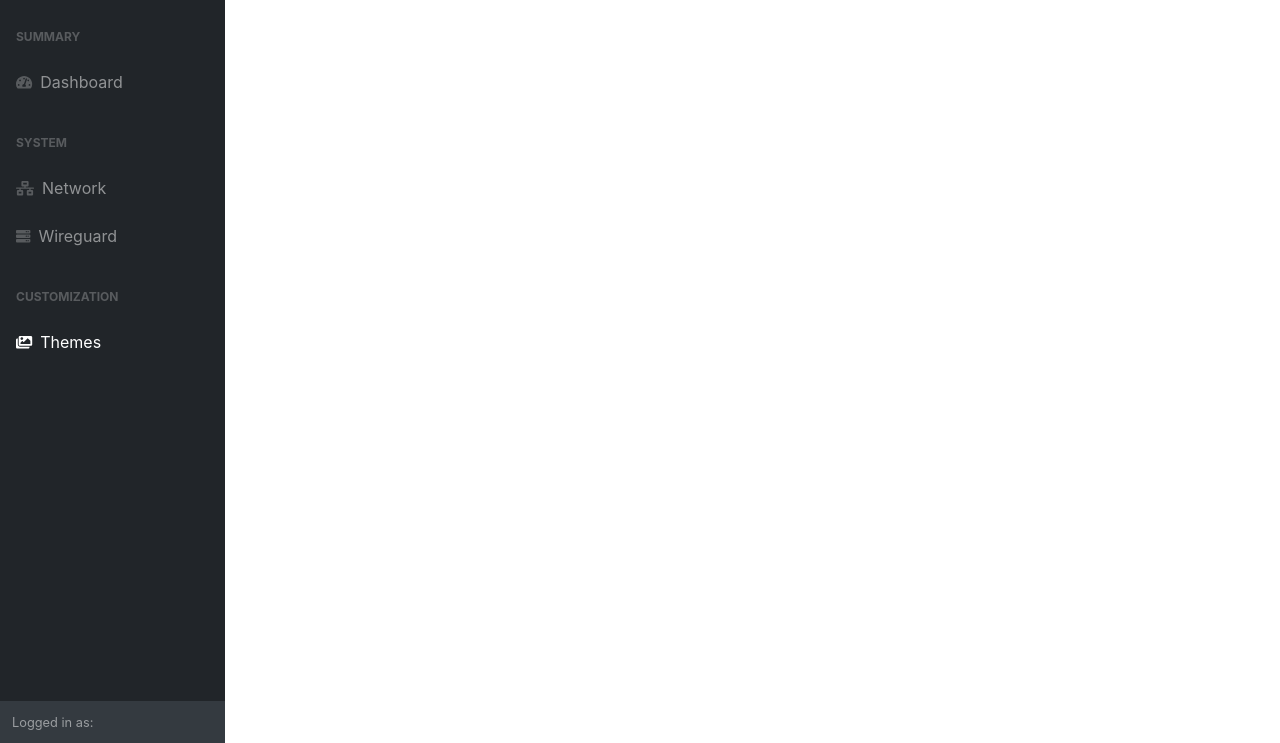
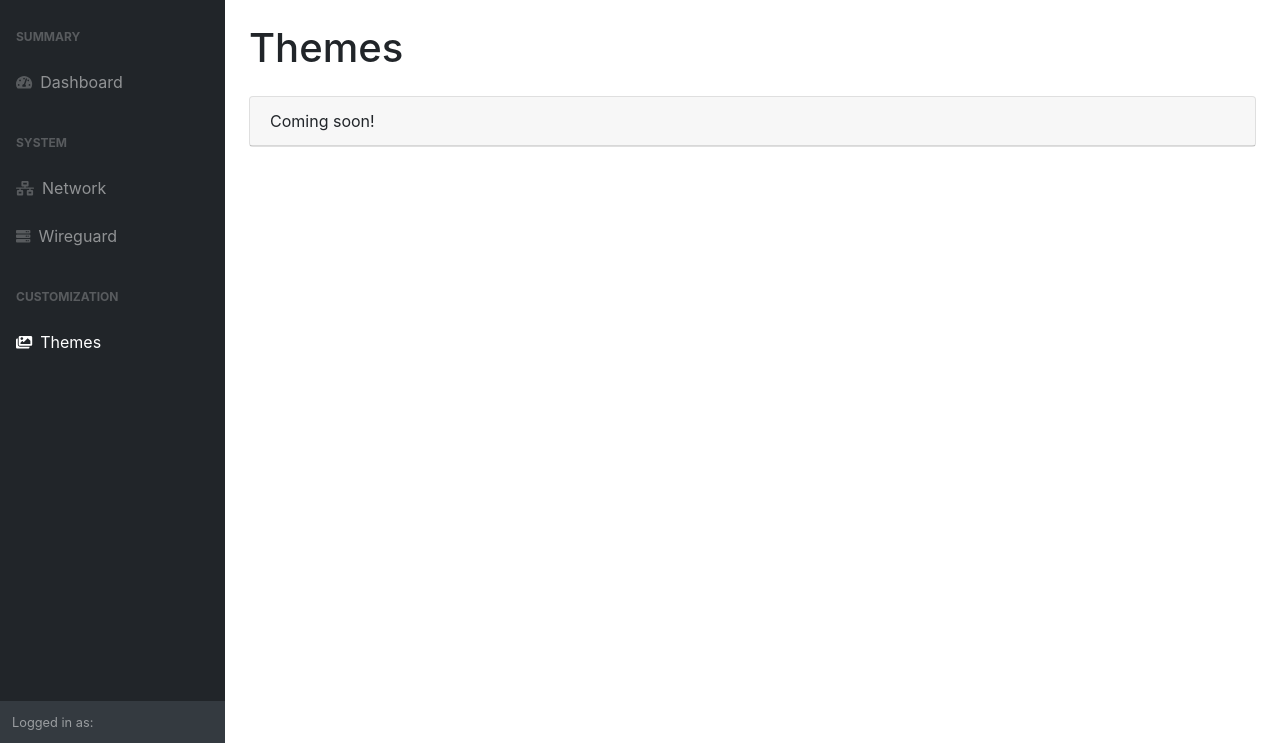
Before and after one commit to joseantmazonsb/linguard, a Flask app: page /themes in a window 1280 px wide. Shown: the part 56-799 px from the top of the page. Run offline with Flask 2, Linux system fonts and the light colour scheme; some libraries are stand-ins or nearby versions.

Commit message:
[WEB] Added coming soon to themes page

```diff
--- a/web/templates/web/themes.html
+++ b/web/templates/web/themes.html
@@ -2,4 +2,15 @@
 
 {% block content %}
 
+    <main>
+        <div class="container-fluid">
+            <h1 class="my-4">{{ title }}</h1>
+            <div class="card mb-4">
+                <div class="card-header">
+                    Coming soon!
+                </div>
+            </div>
+        </div>
+    </main>
+
 {% endblock %}
```
